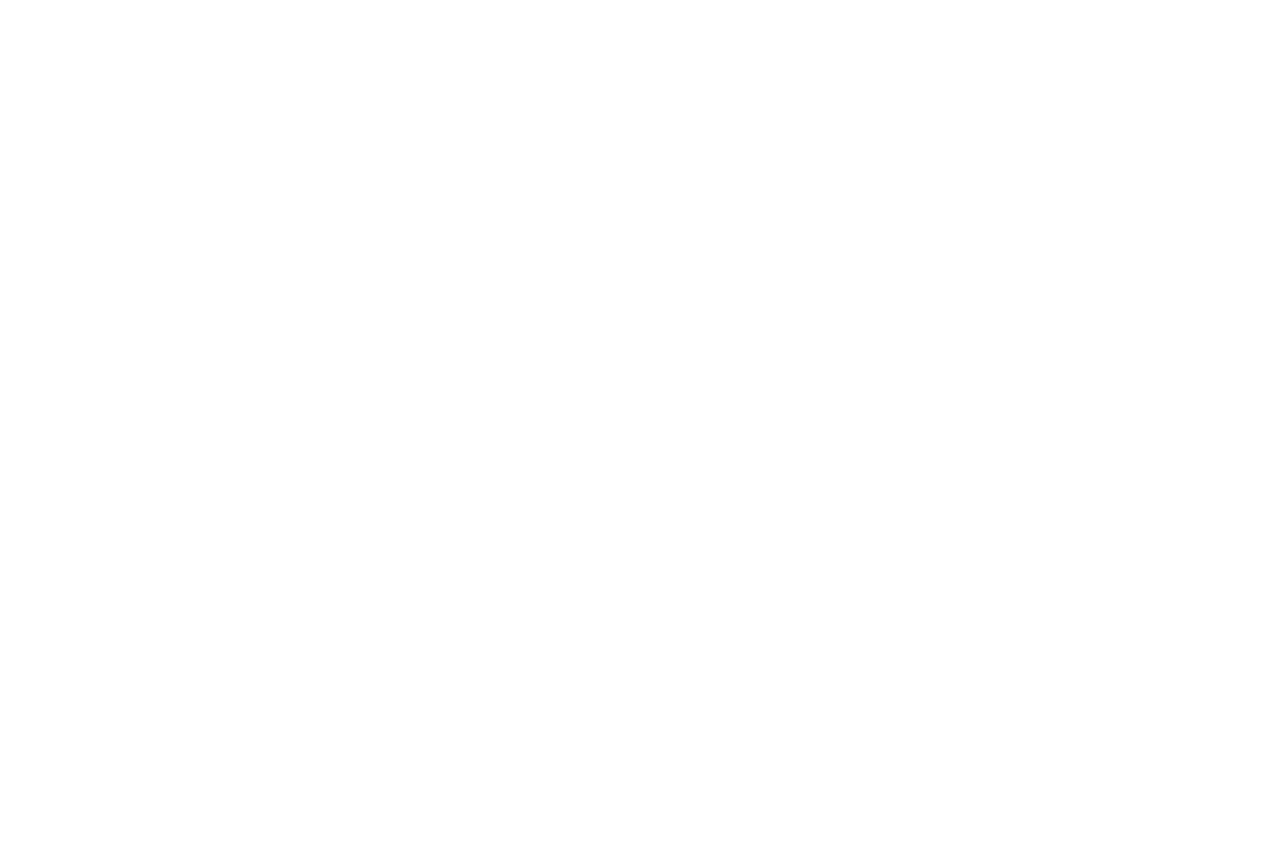
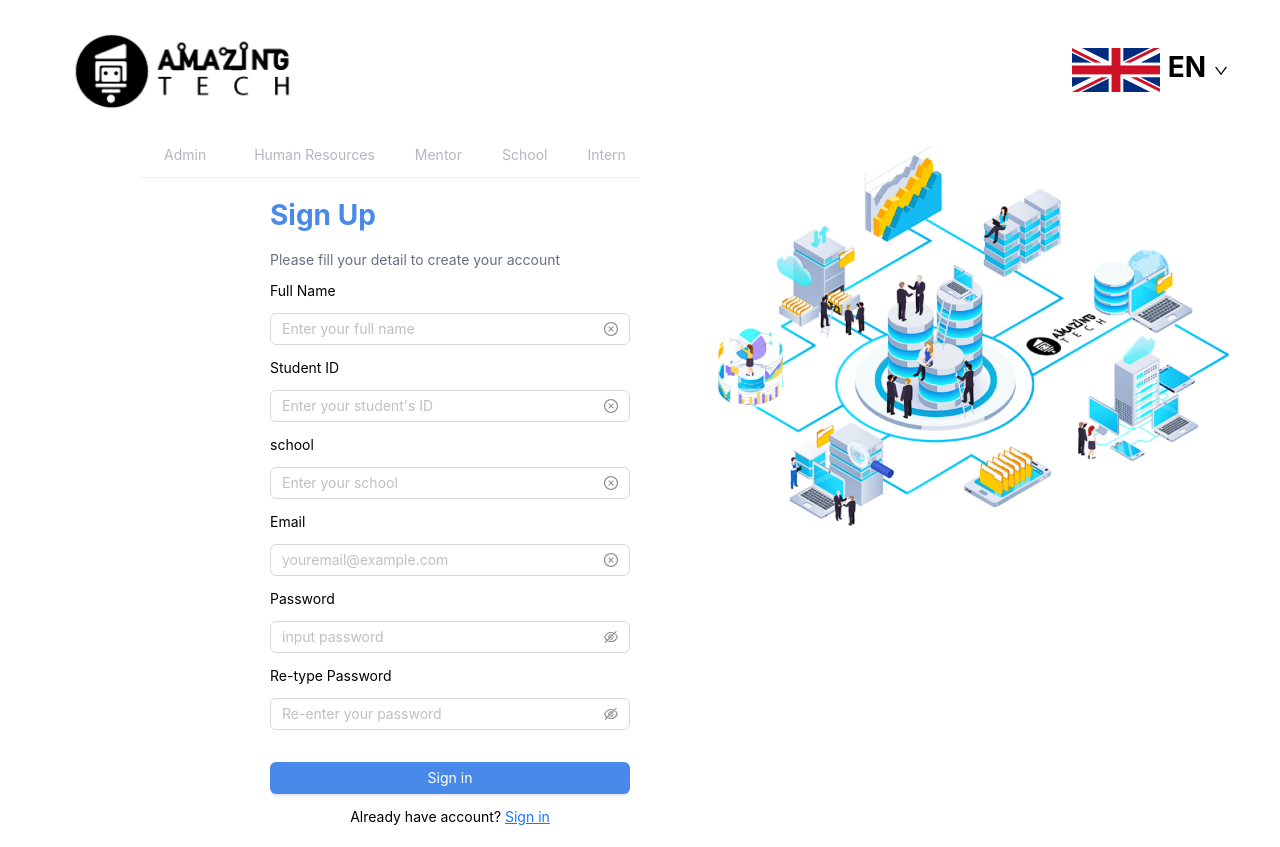
Before and after one commit to 213Horse/FE-InternSystem, a React (Vite) app: page /register-intern in a window 1280 px wide. Before the commit this address had no page. Before the commit the page ends 800 px from the top, so only its background shows below. Built offline with nearby package versions, Linux system fonts and the light colour scheme.

Commit message:
register

```diff
--- a/src/App.jsx
+++ b/src/App.jsx
@@ -14,12 +14,19 @@ import Settings from './page/Settings/index';
 import Login from './pages/Login/Login';
 import AdminLogin from './components/AdminLogin/AdminLogin';
 import SchoolLogin from './components/SchoolLogin/SchoolLogin';
+import RegisterAdmin from './components/Register/RegisterAdmin';
+import RegisterSchool from './components/Register/RegisterSchool';
+import RegisterIntern from './components/Register/RegisterIntern';
 function App() {
     return (
         <Routes>
             <Route path="/" element={<Login />}>
                <Route index element= {<AdminLogin/>}/>
                <Route path='school-login' element= {<SchoolLogin />}/>
+               <Route path='register-admin' element = {<RegisterAdmin/>}/>
+               <Route path='school-login/register-school' element = {<RegisterSchool/>} />
+               <Route path='register-intern' element = {<RegisterIntern/>}/>
+               <Route/>
             </Route>
             <Route path="/home" element={<Home />}>
                 <Route path="dashboard" element={<Dashboard />} />
--- a/src/components/AdminLogin/AdminLogin.jsx
+++ b/src/components/AdminLogin/AdminLogin.jsx
@@ -3,6 +3,7 @@ import { Button, Input, Tooltip } from 'antd';
 import { CloseCircleOutlined } from '@ant-design/icons';
 import { EyeInvisibleOutlined, EyeTwoTone } from '@ant-design/icons';
 import { Checkbox } from 'antd';
+import { Link } from 'react-router-dom';
 
 function AdminLogin() {
     return (
@@ -51,7 +52,7 @@ function AdminLogin() {
                     Sign in
                 </Button>
                 <Button style={{width: "100%", backgroundColor:"#E2E8F0", border:"none", marginTop:"0.5rem"}} type="primary" ghost>
-                    Sign up
+                    <Link to='/register-admin' style={{width:'100%'}}>Register</Link>
                 </Button>
                 <p style={{textAlign:"center", textTransform:"upperCase"}}>Or Login with</p>
                 <Button style={{width: "100%", color:'#333333',border:'none', boxShadow: '0 0.25rem 0.125rem -0.125rem #E2E8F0', display:"flex", justifyContent:"center", textAlign:"center"}} type="primary" ghost>
--- /dev/null
+++ b/src/components/Register/RegisterAdmin.jsx
@@ -0,0 +1,58 @@
+import { CloseCircleOutlined } from '@ant-design/icons';
+import { Button, Input, Tooltip } from 'antd';
+import { EyeInvisibleOutlined, EyeTwoTone } from '@ant-design/icons';
+import React from 'react';
+import { Link } from 'react-router-dom';
+
+function RegisterAdmin() {
+    return (
+        <div style={{ width: '22.5rem', marginLeft: '16.375rem', marginTop: '1.25rem' }}>
+            <div>
+                <h1 style={{ color: '#4889E9' }}>Sign Up</h1>
+                <p style={{ color: '#667085' }}>Please fill your detail to create your account</p>
+                <p>Full Name</p>
+                <Input
+                    placeholder="Enter your full name"
+                    suffix={
+                        <Tooltip title="Extra information">
+                            <CloseCircleOutlined
+                                style={{
+                                    color: 'rgba(0,0,0,.45)',
+                                }}
+                            />
+                        </Tooltip>
+                    }
+                />
+                <p>Email</p>
+                <Input
+                    placeholder="youremail@example.com"
+                    suffix={
+                        <Tooltip title="Extra information">
+                            <CloseCircleOutlined
+                                style={{
+                                    color: 'rgba(0,0,0,.45)',
+                                }}
+                            />
+                        </Tooltip>
+                    }
+                />
+                <p>Password</p>
+                <Input.Password
+                    placeholder="input password"
+                    iconRender={(visible) => (visible ? <EyeTwoTone /> : <EyeInvisibleOutlined />)}
+                />
+                <p>Re-type Password</p>
+                <Input.Password
+                    placeholder="Re-enter your password"
+                    iconRender={(visible) => (visible ? <EyeTwoTone /> : <EyeInvisibleOutlined />)}
+                />
+                <Button style={{width: "100%", backgroundColor:"#4889E9", marginTop:'2rem', boxShadow: '0 0.25rem 0.125rem -0.125rem #E2E8F0'}} type="primary">
+                    Sign in
+                </Button>
+                <p style={{textAlign: 'center'}}>Already have account? <Link to='/' style={{textDecoration:'underline'}}>Sign in</Link></p>
+            </div>
+        </div>
+    );
+}
+
+export default RegisterAdmin;
--- /dev/null
+++ b/src/components/Register/RegisterIntern.jsx
@@ -0,0 +1,96 @@
+import { CloseCircleOutlined } from '@ant-design/icons';
+import { Button, Input, Tooltip } from 'antd';
+import { EyeInvisibleOutlined, EyeTwoTone } from '@ant-design/icons';
+import React from 'react';
+import { Link } from 'react-router-dom';
+function RegisterIntern() {
+    return (
+        <div style={{ width: '22.5rem', marginLeft: '16.375rem', marginTop: '1.25rem' }}>
+            <div>
+                <h1 style={{ color: '#4889E9' }}>Sign Up</h1>
+                <p style={{ color: '#667085' }}>Please fill your detail to create your account</p>
+                <p>Full Name</p>
+                <Input
+                    placeholder="Enter your full name"
+                    suffix={
+                        <Tooltip title="Extra information">
+                            <CloseCircleOutlined
+                                style={{
+                                    color: 'rgba(0,0,0,.45)',
+                                }}
+                            />
+                        </Tooltip>
+                    }
+                />
+                <p>Student ID</p>
+                <Input
+                    placeholder="Enter your student's ID"
+                    suffix={
+                        <Tooltip title="Extra information">
+                            <CloseCircleOutlined
+                                style={{
+                                    color: 'rgba(0,0,0,.45)',
+                                }}
+                            />
+                        </Tooltip>
+                    }
+                />
+                <p>school</p>
+                <Input
+                    placeholder="Enter your school"
+                    suffix={
+                        <Tooltip title="Extra information">
+                            <CloseCircleOutlined
+                                style={{
+                                    color: 'rgba(0,0,0,.45)',
+                                }}
+                            />
+                        </Tooltip>
+                    }
+                />
+                <p>Email</p>
+                <Input
+                    placeholder="youremail@example.com"
+                    suffix={
+                        <Tooltip title="Extra information">
+                            <CloseCircleOutlined
+                                style={{
+                                    color: 'rgba(0,0,0,.45)',
+                                }}
+                            />
+                        </Tooltip>
+                    }
+                />
+                <p>Password</p>
+                <Input.Password
+                    placeholder="input password"
+                    iconRender={(visible) => (visible ? <EyeTwoTone /> : <EyeInvisibleOutlined />)}
+                />
+                <p>Re-type Password</p>
+                <Input.Password
+                    placeholder="Re-enter your password"
+                    iconRender={(visible) => (visible ? <EyeTwoTone /> : <EyeInvisibleOutlined />)}
+                />
+                <Button
+                    style={{
+                        width: '100%',
+                        backgroundColor: '#4889E9',
+                        marginTop: '2rem',
+                        boxShadow: '0 0.25rem 0.125rem -0.125rem #E2E8F0',
+                    }}
+                    type="primary"
+                >
+                    <Link to="">Sign in</Link>
+                </Button>
+                <p style={{ textAlign: 'center' }}>
+                    Already have account?{' '}
+                    <Link to="/school-login" style={{ textDecoration: 'underline' }}>
+                        Sign in
+                    </Link>
+                </p>
+            </div>
+        </div>
+    );
+}
+
+export default RegisterIntern;
--- /dev/null
+++ b/src/components/Register/RegisterSchool.jsx
@@ -0,0 +1,58 @@
+import { CloseCircleOutlined } from '@ant-design/icons';
+import { Button, Input, Tooltip } from 'antd';
+import { EyeInvisibleOutlined, EyeTwoTone } from '@ant-design/icons';
+import React from 'react';
+import { Link } from 'react-router-dom';
+
+function RegisterSchool() {
+    return (
+        <div style={{ width: '22.5rem', marginLeft: '16.375rem', marginTop: '1.25rem' }}>
+            <div>
+                <h1 style={{ color: '#4889E9' }}>Sign Up</h1>
+                <p style={{ color: '#667085' }}>Please fill your detail to create your account</p>
+                <p>School</p>
+                <Input
+                    placeholder="Enter your school"
+                    suffix={
+                        <Tooltip title="Extra information">
+                            <CloseCircleOutlined
+                                style={{
+                                    color: 'rgba(0,0,0,.45)',
+                                }}
+                            />
+                        </Tooltip>
+                    }
+                />
+                <p>Email</p>
+                <Input
+                    placeholder="youremail@example.com"
+                    suffix={
+                        <Tooltip title="Extra information">
+                            <CloseCircleOutlined
+                                style={{
+                                    color: 'rgba(0,0,0,.45)',
+                                }}
+                            />
+                        </Tooltip>
+                    }
+                />
+                <p>Password</p>
+                <Input.Password
+                    placeholder="input password"
+                    iconRender={(visible) => (visible ? <EyeTwoTone /> : <EyeInvisibleOutlined />)}
+                />
+                <p>Re-type Password</p>
+                <Input.Password
+                    placeholder="Re-enter your password"
+                    iconRender={(visible) => (visible ? <EyeTwoTone /> : <EyeInvisibleOutlined />)}
+                />
+                <Button style={{width: "100%", backgroundColor:"#4889E9", marginTop:'2rem', boxShadow: '0 0.25rem 0.125rem -0.125rem #E2E8F0'}} type="primary">
+                   <Link to="">Sign in</Link>
+                </Button>
+                <p style={{textAlign: 'center'}}>Already have account? <Link to='/school-login' style={{textDecoration:'underline'}}>Sign in</Link></p>
+            </div>
+        </div>
+    );
+}
+
+export default RegisterSchool;
--- a/src/components/SchoolLogin/SchoolLogin.jsx
+++ b/src/components/SchoolLogin/SchoolLogin.jsx
@@ -3,6 +3,7 @@ import { Button, Input, Tooltip } from 'antd';
 import { CloseCircleOutlined } from '@ant-design/icons';
 import { EyeInvisibleOutlined, EyeTwoTone } from '@ant-design/icons';
 import { Checkbox } from 'antd';
+import { Link } from 'react-router-dom';
 
 function SchoolLogin() {
     return (
@@ -51,7 +52,7 @@ function SchoolLogin() {
                     Sign in
                 </Button>
                 <Button style={{width: "100%", backgroundColor:"#E2E8F0", border:"none", marginTop:"0.5rem"}} type="primary" ghost>
-                    Sign up
+                    <Link to='register-school'>Sign up</Link>
                 </Button>
                 <p style={{textAlign:"center", textTransform:"upperCase"}}>Or Login with</p>
                 <Button style={{width: "100%", color:'#333333',border:'none', boxShadow: '0 0.25rem 0.125rem -0.125rem #E2E8F0', display:"flex", justifyContent:"center", textAlign:"center"}} type="primary" ghost>
--- a/src/pages/Login/Login.jsx
+++ b/src/pages/Login/Login.jsx
@@ -50,8 +50,12 @@ const items = [
         key: 'school',
     },
     {
-        label: 'Intern',
-        key: 'school',
+        label:(
+            <Link to="register-intern">
+               Intern
+            </Link>
+        ),
+        key: 'intern',
     },
 ];
 
```
